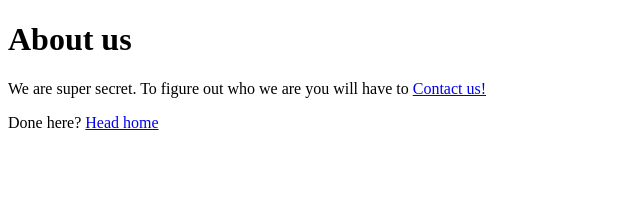
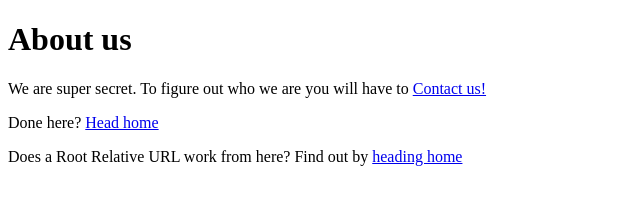
Before and after one commit to portsoc/urldemo, a plain HTML site: page sections/about.html in a window 1280 px wide. Shown: the whole page, without its empty margins (0-640 px from the left). Drawn offline with Linux system fonts and the light colour scheme.

Commit message:
add root relative example

```diff
--- a/sections/about.html
+++ b/sections/about.html
@@ -11,4 +11,11 @@
 
 <footer>
     <p>Done here? <a href="../index.html">Head home</a></p>
+
+    <!-- this link will work when served locally or from a dedicated server -->
+    <!-- but not on GHPages where a subfolder becomes the root of the site. -->
+    <p>
+        Does a Root Relative URL work from here?
+        Find out by <a href="/index.html">heading home</a>
+    </p>
 </footer>
```
